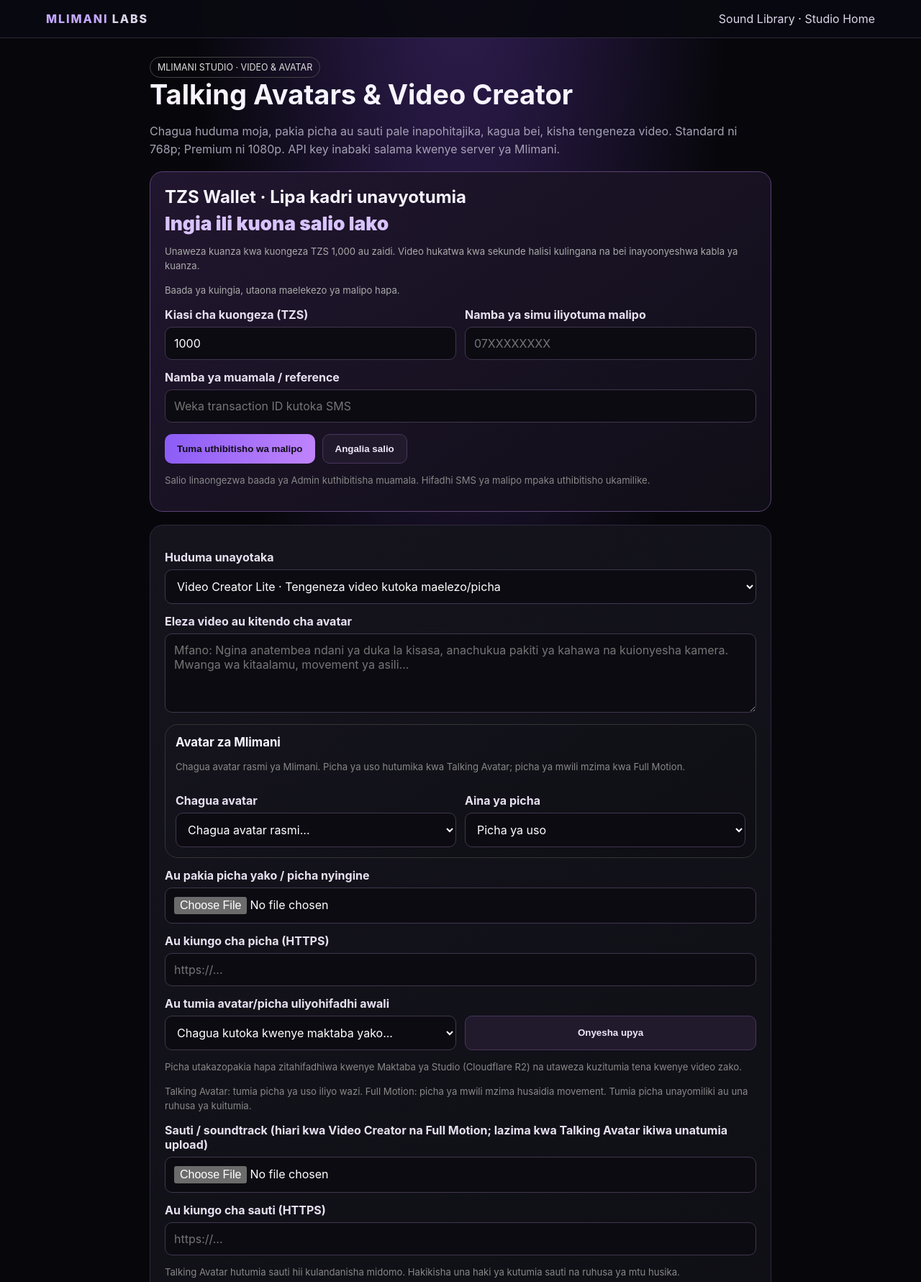
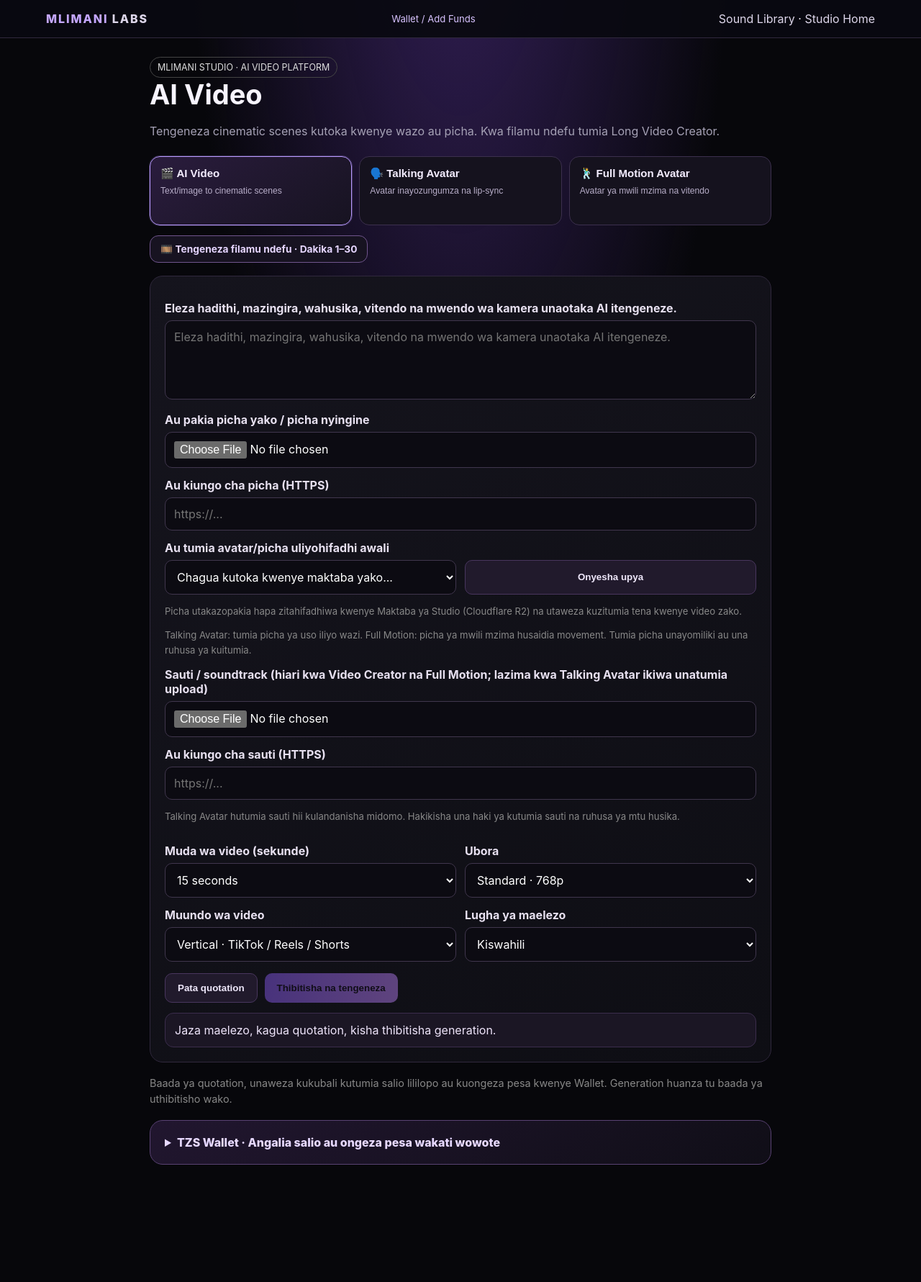
Before and after one commit to Francrichy/AINEW, a website: page public/fal-studio.html in a window 1280 px wide. Shown: the top 1781 px of the page at 72% size. After the commit the page ends 1696 px from the top, so only its background shows below. Drawn offline with Linux system fonts and the light colour scheme.

Commit message:
Refocus Mlimani Studio as one AI video creation platform (#130)
* Replace stock footage with AI cinematic scene concepts and simplify Studio navigation

* Unify creation choices and move optional Wallet top-up below quotation flow

* Add task-specific creation guidance and long-film entry point

* Link My Projects directly to saved project list

```diff
--- a/public/fal-studio.html
+++ b/public/fal-studio.html
@@ -22,24 +22,29 @@ button:disabled{opacity:.45;cursor:not-allowed}.secondary{background:#211a2c;col
 #result pre{white-space:pre-wrap;overflow-wrap:anywhere;color:#ccc;background:#111;padding:12px;border-radius:10px}
 .pill{display:inline-block;padding:6px 10px;border:1px solid #444;border-radius:99px;color:#ddd;font-size:.78rem}
 .wallet-panel{border-color:#594273;background:linear-gradient(145deg,#21162f,#100e17)}.wallet-balance{font-size:1.65rem;font-weight:900;color:#d8c3ff;margin:4px 0 12px}.wallet-grid{display:grid;grid-template-columns:1fr 1fr;gap:12px}.wallet-note{font-size:.82rem;color:#aaa;white-space:pre-wrap;line-height:1.55}.wallet-message{margin-top:12px;color:#d9c9ff;white-space:pre-wrap;font-size:.88rem}
+.service-picker{display:grid;grid-template-columns:repeat(3,minmax(0,1fr));gap:10px;margin:22px 0}
+.long-film-link{display:block;width:max-content;max-width:100%;margin:-8px 0 18px;padding:10px 14px;border:1px solid #70558d;border-radius:12px;color:#e5d5ff;background:#171321;font-weight:750;font-size:.86rem}
+.long-film-link:hover{border-color:#c4a7ff;background:#21182f}.service-choice{display:flex;flex-direction:column;align-items:flex-start;gap:8px;text-align:left;min-height:96px;background:#15121e;color:#f4edff;border:1px solid #3c304e;border-radius:14px;padding:14px}.service-choice strong{font-size:.94rem}.service-choice span{font-size:.76rem;color:#b8aec9;font-weight:500}.service-choice.active{border-color:#b99aff;background:linear-gradient(145deg,#2a1c3d,#171321);box-shadow:0 0 0 1px #b99aff40}.service-choice:hover{border-color:#b99aff}
+@media(max-width:600px){.service-picker{grid-template-columns:1fr}.service-choice{min-height:72px}}
 @media(max-width:600px){header{padding:14px 16px}main{padding:20px 12px 40px}.panel{padding:14px}.grid{grid-template-columns:1fr}.actions button{width:100%}}
 </style>
 </head>
 <body>
 <header><a class="brand" href="/"><span>MLIMANI</span> LABS</a><nav><a href="/sound-library.html">Sound Library</a> · <a href="/">Studio Home</a></nav></header>
 <main>
-<span class="pill">MLIMANI STUDIO · VIDEO &amp; AVATAR</span>
-<h1>Talking Avatars & Video Creator</h1>
-<p>Chagua huduma moja, pakia picha au sauti pale inapohitajika, kagua bei, kisha tengeneza video. Standard ni 768p; Premium ni 1080p. API key inabaki salama kwenye server ya Mlimani.</p>
-<section class="panel wallet-panel" aria-labelledby="walletTitle"><h2 id="walletTitle" style="margin:0 0 6px">TZS Wallet · Lipa kadri unavyotumia</h2><div id="walletBalance" class="wallet-balance">Salio: —</div><p class="wallet-note">Unaweza kuanza kwa kuongeza TZS 1,000 au zaidi. Video hukatwa kwa sekunde halisi kulingana na bei inayoonyeshwa kabla ya kuanza.</p><div id="paymentInstructions" class="wallet-note">Inapakia maelekezo ya malipo...</div><div class="wallet-grid"><div><label for="topupAmount">Kiasi cha kuongeza (TZS)</label><input id="topupAmount" type="number" min="1000" max="2000000" step="1" value="1000"></div><div><label for="topupPhone">Namba ya simu iliyotuma malipo</label><input id="topupPhone" type="tel" maxlength="20" placeholder="07XXXXXXXX"></div></div><label for="topupRef">Namba ya muamala / reference</label><input id="topupRef" type="text" maxlength="40" placeholder="Weka transaction ID kutoka SMS"><div class="actions"><button id="topupSubmit" type="button">Tuma uthibitisho wa malipo</button><button id="walletRefresh" type="button" class="secondary">Angalia salio</button></div><div id="walletMessage" class="wallet-message" role="status"></div><p class="help">Salio linaongezwa baada ya Admin kuthibitisha muamala. Hifadhi SMS ya malipo mpaka uthibitisho ukamilike.</p></section>
+<span class="pill">MLIMANI STUDIO · AI VIDEO PLATFORM</span>
+<h1>Create Video</h1>
+<p>Chagua aina ya video unayotaka. Andaa maelezo na scenes, kagua quotation, kisha thibitisha generation. Hakuna malipo kabla hujaona gharama.</p>
+<div class="service-picker" role="group" aria-label="Chagua aina ya video">
+<button type="button" class="service-choice active" data-service="video"><strong>🎬 AI Video</strong><span>Text/image to cinematic scenes</span></button>
+<button type="button" class="service-choice" data-service="avatar_video"><strong>🗣️ Talking Avatar</strong><span>Avatar inayozungumza na lip-sync</span></button>
+<button type="button" class="service-choice" data-service="motion"><strong>🕺 Full Motion Avatar</strong><span>Avatar ya mwili mzima na vitendo</span></button>
+</div>
+<a class="long-film-link" href="/production-studio.html?mode=film">🎞️ Tengeneza filamu ndefu · Dakika 1–30</a>
 <section class="panel">
-<label for="task">Huduma unayotaka</label>
-<select id="task">
-<option value="video">Video Creator Lite · Tengeneza video kutoka maelezo/picha</option>
-<option value="voice">Mlimani Voice-over · AI isome script yako</option>
-<option value="music">Mlimani Soundtrack Creator · Tengeneza muziki wa video</option>
-<option value="avatar_video">Talking Avatar · Picha inayozungumza kwa sauti yako</option>
-<option value="motion">Full Motion Avatar · Avatar yenye vitendo na movement</option>
+<label for="task" class="hidden">Aina ya creation</label>
+<select id="task" class="hidden">
+<option value="video">AI Video</option><option value="avatar_video">Talking Avatar</option><option value="motion">Full Motion Avatar</option><option value="voice">Voice-over</option><option value="music">Soundtrack</option>
 </select>
 <div id="voiceModeWrap" class="hidden"><label for="voiceMode">Sauti ya Talking Avatar</label><select id="voiceMode"><option value="upload">Nina sauti yangu (upload)</option><option value="script">Andika script · AI itazungumza</option></select></div>
 <div id="ttsVoiceWrap" class="hidden"><label for="ttsVoice">Chagua sauti ya AI</label><select id="ttsVoice"><option>Aria</option><option>Sarah</option><option>Roger</option><option>Laura</option><option>Charlie</option><option>George</option><option>Matilda</option><option>Jessica</option></select></div>
@@ -55,11 +60,12 @@ button:disabled{opacity:.45;cursor:not-allowed}.secondary{background:#211a2c;col
 <div><label for="ratio">Muundo wa video</label><select id="ratio"><option value="9:16">Vertical · TikTok / Reels / Shorts</option><option value="16:9">Landscape · YouTube</option><option value="1:1">Square · Social media</option><option value="3:4">Portrait · 3:4</option></select></div>
 <div><label for="language">Lugha ya maelezo</label><select id="language"><option value="sw">Kiswahili</option><option value="en">English</option></select></div>
 </div>
-<div class="actions"><button id="estimate" type="button" class="secondary">Kagua bei kwanza</button><button id="generate" type="button" disabled>Tengeneza video</button></div>
-<div id="status" class="status" role="status">Inasubiri makadirio ya bei.</div>
+<div class="actions"><button id="estimate" type="button" class="secondary">Pata quotation</button><button id="generate" type="button" disabled>Thibitisha na tengeneza</button></div>
+<div id="status" class="status" role="status">Anza kwa kuchagua aina ya video na kujaza maelezo. Hakuna malipo bado.</div>
 <div id="result"></div>
 </section>
-<p class="muted">Malipo hukatwa baada ya kuonyesha makadirio na kuanzisha generation. Kazi zikishindwa hurudishiwa credits kiotomatiki. Upload ya picha/sauti inahitaji Cloud storage ya Mlimani iwe imeunganishwa.</p>
+<p class="muted">Baada ya quotation, unaweza kukubali kutumia salio lililopo au kuongeza pesa kwenye Wallet. Generation huanza tu baada ya uthibitisho wako.</p>
+<details class="panel wallet-panel" id="walletPanel"><summary style="cursor:pointer;font-weight:850;color:#e6d8ff">TZS Wallet · Angalia salio au ongeza pesa wakati wowote</summary><h2 id="walletTitle" style="margin:0 0 6px">TZS Wallet · Lipa kadri unavyotumia</h2><div id="walletBalance" class="wallet-balance">Salio: —</div><p class="wallet-note">Unaweza kuanza kwa kuongeza TZS 1,000 au zaidi. Video hukatwa kwa sekunde halisi kulingana na bei inayoonyeshwa kabla ya kuanza.</p><div id="paymentInstructions" class="wallet-note">Inapakia maelekezo ya malipo...</div><div class="wallet-grid"><div><label for="topupAmount">Kiasi cha kuongeza (TZS)</label><input id="topupAmount" type="number" min="1000" max="2000000" step="1" value="1000"></div><div><label for="topupPhone">Namba ya simu iliyotuma malipo</label><input id="topupPhone" type="tel" maxlength="20" placeholder="07XXXXXXXX"></div></div><label for="topupRef">Namba ya muamala / reference</label><input id="topupRef" type="text" maxlength="40" placeholder="Weka transaction ID kutoka SMS"><div class="actions"><button id="topupSubmit" type="button">Tuma uthibitisho wa malipo</button><button id="walletRefresh" type="button" class="secondary">Angalia salio</button></div><div id="walletMessage" class="wallet-message" role="status"></div><p class="help">Salio linaongezwa baada ya Admin kuthibitisha muamala. Hifadhi SMS ya malipo mpaka uthibitisho ukamilike.</p></details>
 </main>
 <script>
 const $=id=>document.getElementById(id);
@@ -67,6 +73,7 @@ const token=()=>localStorage.t||localStorage.getItem('mlimani_token')||localStor
 const headers=(extra={})=>({...extra,Authorization:'Bearer '+token()});
 async function refreshWallet(){const balance=$('walletBalance'),instructions=$('paymentInstructions');if(!token()){balance.textContent='Ingia ili kuona salio lako';instructions.textContent='Baada ya kuingia, utaona maelekezo ya malipo hapa.';return}try{const [usage,plans]=await Promise.all([apiJson('/api/usage'),apiJson('/api/plans')]);balance.textContent='TZS '+Number(usage.cashBalanceTzs??usage.remainingTzs??0).toLocaleString('en-US');instructions.textContent=plans.payInfo||'Fuata maelekezo ya malipo ya Mlimani.';$('topupAmount').min=String(plans.minTopupTzs||1000);$('topupAmount').max=String(plans.maxTopupTzs||2000000)}catch(e){balance.textContent='Salio halijapatikana';instructions.textContent=e.message}}
 $('walletRefresh').addEventListener('click',refreshWallet);
+document.querySelectorAll('[data-service]').forEach(button=>button.addEventListener('click',()=>{task.value=button.dataset.service;document.querySelectorAll('[data-service]').forEach(b=>b.classList.toggle('active',b===button));fields();updateOfficialAvatarPreview();$('prompt').focus();}));
 $('topupSubmit').addEventListener('click',async()=>{const button=$('topupSubmit'),amount=Number($('topupAmount').value),phone=$('topupPhone').value.trim(),ref=$('topupRef').value.trim();$('walletMessage').textContent='';if(!token()){$('walletMessage').textContent='Tafadhali ingia kwanza kwenye akaunti yako.';return}if(!Number.isInteger(amount)||amount<1000||amount>2000000){$('walletMessage').textContent='Kiasi cha chini ni TZS 1,000 na cha juu ni TZS 2,000,000.';return}if(!phone||!ref){$('walletMessage').textContent='Jaza namba ya simu iliyotuma malipo na namba ya muamala.';return}button.disabled=true;try{const d=await apiJson('/api/wallet/topup',{method:'POST',headers:{'Content-Type':'application/json'},body:JSON.stringify({amountTzs:amount,phone,ref})});$('walletMessage').textContent=d.message||'Ombi limepokelewa. Salio litaongezwa baada ya uthibitisho wa Admin.';$('topupRef').value='';}catch(e){$('walletMessage').textContent=e.message}finally{button.disabled=false}});
 
 let estimate=null,uploadedImageUrl='',uploadedAudioUrl='',audioSeconds=0,generatedVoiceUrl='';
@@ -75,11 +82,19 @@ function setStatus(message){$('status').textContent=message}
 function scriptMode(){return task.value==='avatar_video'&&$('voiceMode').value==='script'}
 function fields(){
  const t=task.value,tts=scriptMode(),standaloneVoice=t==='voice',musicTask=t==='music';
+ const copy={
+  video:{title:'AI Video',description:'Tengeneza cinematic scenes kutoka kwenye wazo au picha. Kwa filamu ndefu tumia Long Video Creator.',prompt:'Eleza hadithi, mazingira, wahusika, vitendo na mwendo wa kamera unaotaka AI itengeneze.'},
+  avatar_video:{title:'Talking Avatar',description:'Chagua Ngina, Ethan au avatar nyingine, andika script au pakia sauti. AI itaunganisha sauti na mjongeo wa midomo.',prompt:'Andika maneno ambayo avatar itazungumza.'},
+  motion:{title:'Full Motion Avatar',description:'Tumia picha ya mwili mzima na eleza vitendo. AI itatengeneza avatar inayotembea, kuonyesha bidhaa au kutumia mikono.',prompt:'Eleza vitendo vya avatar, mjongeo wa mwili na mazingira.'}
+ };
+ if(copy[t]){document.querySelector('h1').textContent=copy[t].title;document.querySelector('main > p').textContent=copy[t].description;}
  $('voiceModeWrap').classList.toggle('hidden',t!=='avatar_video');
  $('ttsVoiceWrap').classList.toggle('hidden',!(tts||standaloneVoice));
  $('promptWrap').classList.toggle('hidden',t==='avatar_video'&&!tts);
- document.querySelector('label[for="prompt"]').textContent=tts?'Script ya maneno ambayo avatar itazungumza':standaloneVoice?'Script ya sauti itakayosomwa na AI':musicTask?'Eleza aina ya soundtrack unayotaka':'Eleza video au kitendo cha avatar';
+ document.querySelector('label[for="prompt"]').textContent=tts?'Script ya maneno ambayo avatar itazungumza':standaloneVoice?'Script ya sauti itakayosomwa na AI':musicTask?'Eleza aina ya soundtrack unayotaka':copy[t]?.prompt||'Eleza video';
+ $('prompt').placeholder=copy[t]?.prompt||'Eleza maelezo ya creation yako...';
  $('imageWrap').classList.toggle('hidden',standaloneVoice||musicTask);
+ $('imageWrap').querySelector('section').classList.toggle('hidden',t==='video');
  $('audioWrap').classList.toggle('hidden',standaloneVoice||musicTask||(t==='avatar_video'&&tts));
  $('imageFile').required=t==='motion'||t==='avatar_video';
  $('audioFile').required=t==='avatar_video'&&!tts;
@@ -87,7 +102,7 @@ function fields(){
  [...$('duration').options].forEach(o=>o.disabled=t!=='avatar_video'&&Number(o.value)>15);
  if(t!=='avatar_video'&&Number($('duration').value)>15)$('duration').value='15';
  $('result').replaceChildren();estimate=null;$('generate').disabled=true;
- setStatus('Kagua bei kabla ya kuanza.');
+ setStatus('Jaza maelezo, kagua quotation, kisha thibitisha generation.');
 }
 task.addEventListener('change',fields);
 $('voiceMode').addEventListener('change',fields);
@@ -239,8 +254,14 @@ function showResult(d,taskName){
  if(d.error){const p=document.createElement('p');p.textContent=d.error;$('result').append(p)}
 }
 fields();
-refreshWallet();
 if(token())loadAvatarLibrary();
-const startup=new URLSearchParams(location.search);if(['video','motion','avatar_video','voice','music'].includes(startup.get('task'))){task.value=startup.get('task');fields()}
+const startup=new URLSearchParams(location.search);
+const initialTask=['video','motion','avatar_video'].includes(startup.get('task'))?startup.get('task'):'video';
+task.value=initialTask;
+document.querySelectorAll('[data-service]').forEach(b=>b.classList.toggle('active',b.dataset.service===initialTask));
+fields();updateOfficialAvatarPreview();
+function openWallet(){const w=$('walletPanel');if(w){w.open=true;w.scrollIntoView({behavior:'smooth',block:'start'});refreshWallet();}}
+document.querySelector('.brand')?.insertAdjacentHTML('afterend',' <a href="#walletPanel" id="walletQuickLink" style="font-size:.82rem;color:#d8c3ff">Wallet / Add Funds</a>');
+$('walletQuickLink')?.addEventListener('click',e=>{e.preventDefault();openWallet()});
 </script>
 </body></html>
```
Also changed, not shown: public/index.html (+13 -20 lines).
